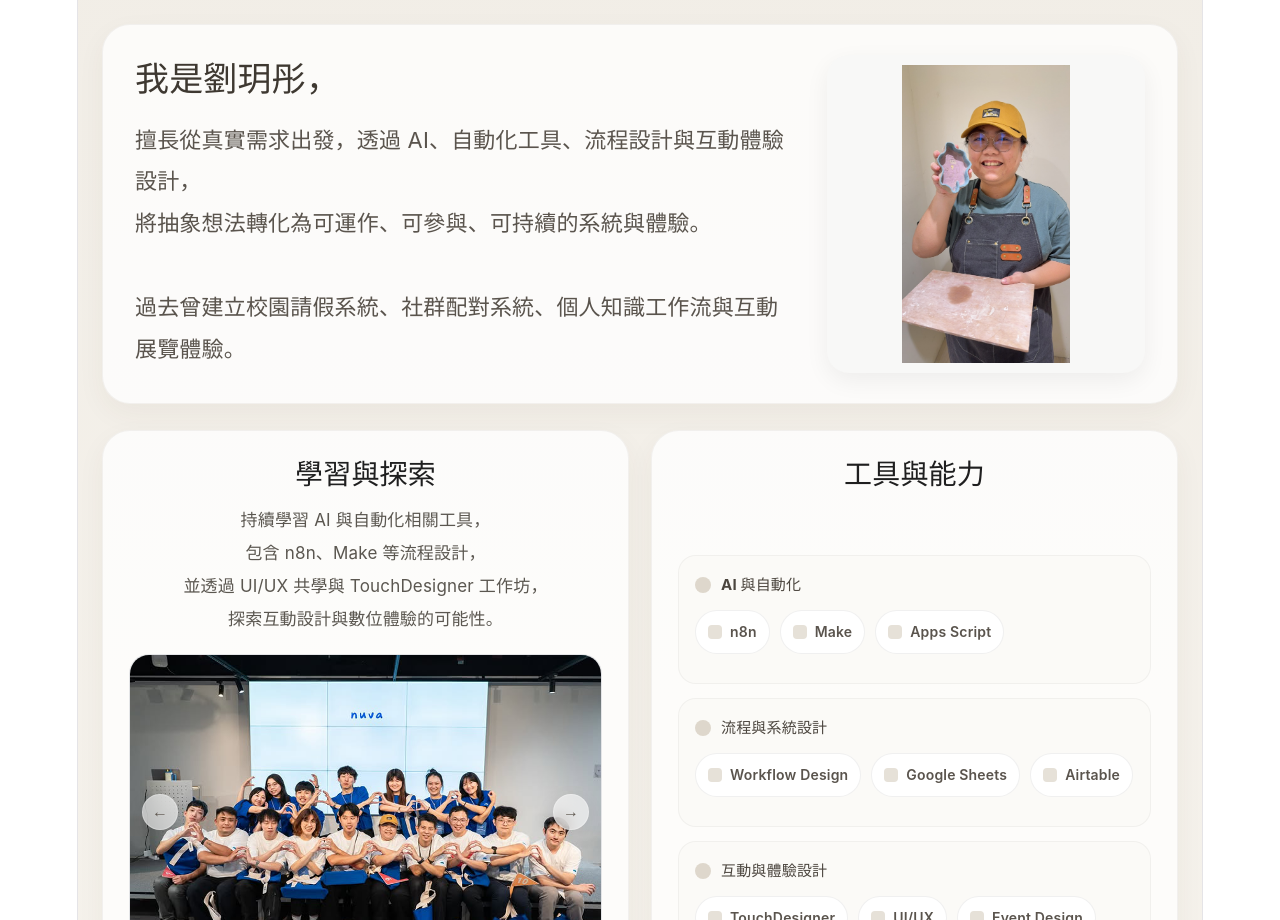
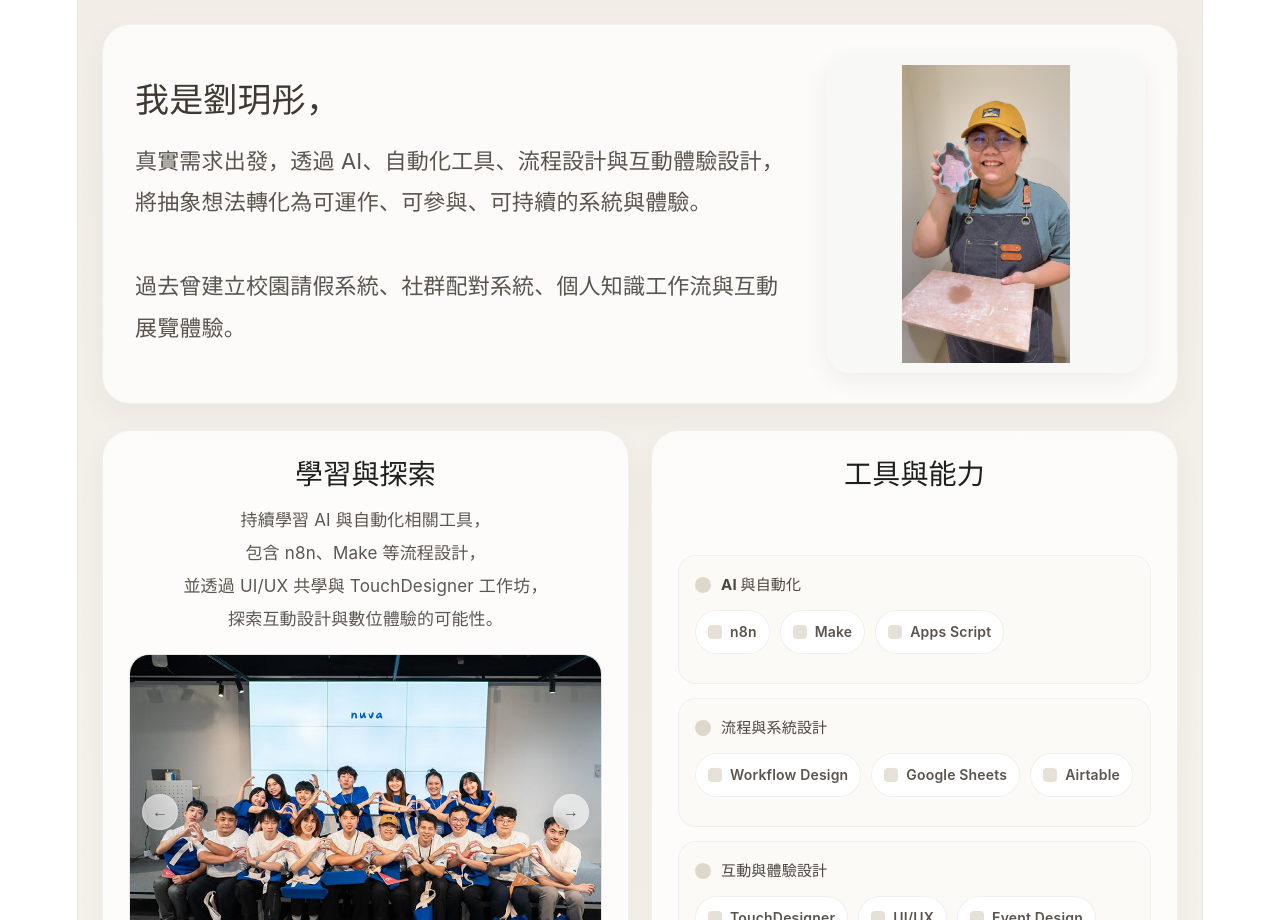
Before and after one commit to ghoostcc/portfolio-site, a React (Vite) app: page / in a window 1280 px wide. Shown: the part 2020-2940 px from the top of the page. Built offline with nearby package versions, Linux system fonts and the light colour scheme.

Commit message:
Refine introText in HomePage component
Updated introText to remove starting phrase for clarity.

```diff
--- a/src/HomePage.tsx
+++ b/src/HomePage.tsx
@@ -173,7 +173,7 @@ export default function HomePage() {
         title: "關於我",
         introTitle: "我是劉玥彤，",
         introText:
-          "擅長從真實需求出發，透過 AI、自動化工具、流程設計與互動體驗設計，\n將抽象想法轉化為可運作、可參與、可持續的系統與體驗。\n\n過去曾建立校園請假系統、社群配對系統、個人知識工作流與互動展覽體驗。",
+          "真實需求出發，透過 AI、自動化工具、流程設計與互動體驗設計，\n將抽象想法轉化為可運作、可參與、可持續的系統與體驗。\n\n過去曾建立校園請假系統、社群配對系統、個人知識工作流與互動展覽體驗。",
         learningTitle: "學習與探索",
         learningText:
           "持續學習 AI 與自動化相關工具，\n包含 n8n、Make 等流程設計，\n並透過 UI/UX 共學與 TouchDesigner 工作坊，\n探索互動設計與數位體驗的可能性。",
```
